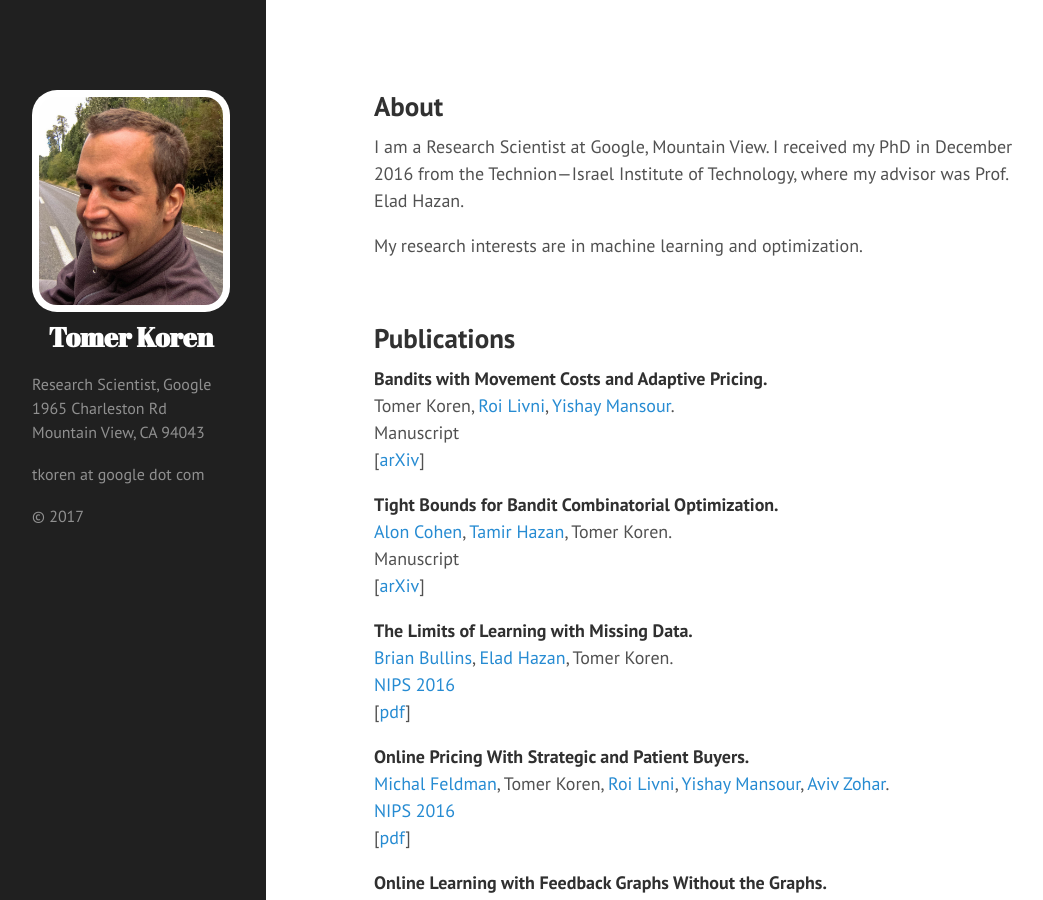
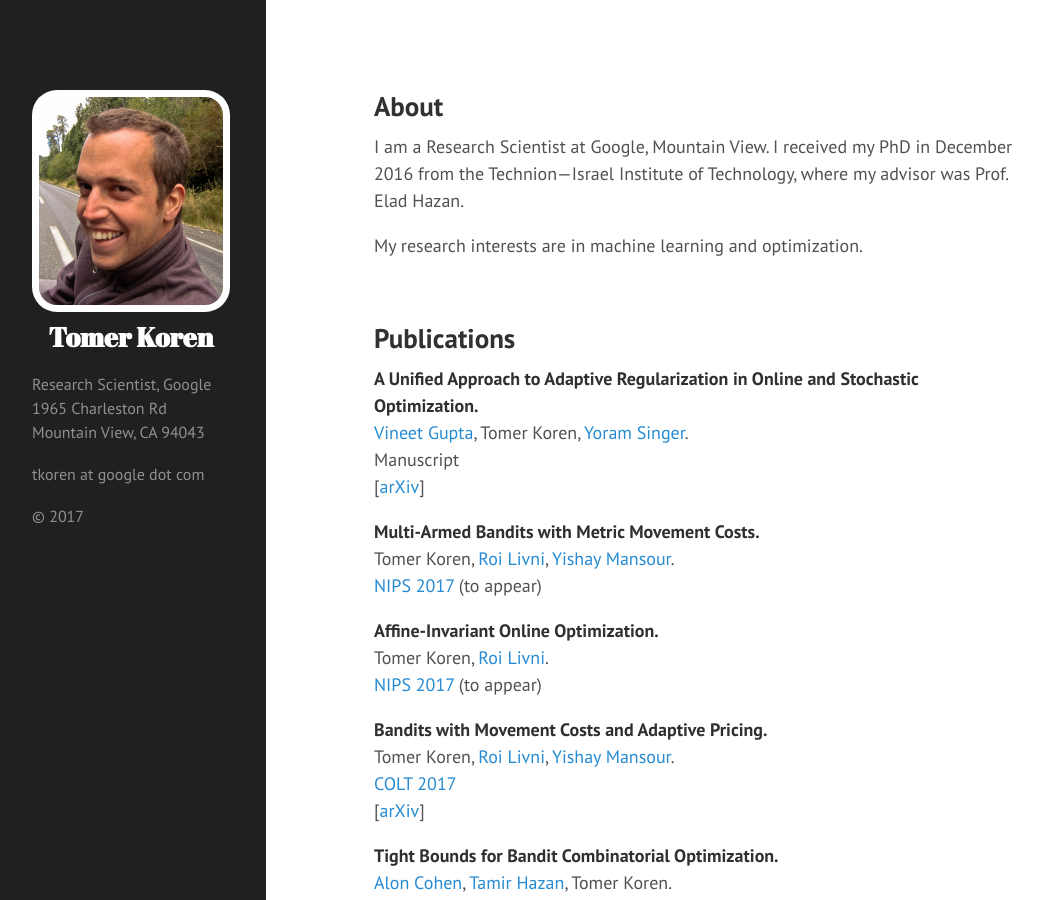
Before and after one commit to tomerkoren/tomerkoren.github.io, a Jekyll site: the page built from index.md, in a window 1280 px wide and 900 px high. Shown: the whole window, without its empty margins (4-1047 px from the left). Built offline with Jekyll 4.4.1, drawn with Linux system fonts in a browser that asks for light colours; the list of posts is cut into pages by our own code.

Commit message:
more papers

```diff
--- a/index.md
+++ b/index.md
@@ -13,6 +13,34 @@ My research interests are in machine learning and optimization.
 <br/>
 ## Publications
 
+**A Unified Approach to Adaptive Regularization in Online and Stochastic Optimization.**
+<br/>
+[Vineet Gupta](http://www-cs-students.stanford.edu/~vgupta/),
+Tomer Koren,
+[Yoram Singer](http://www.cs.princeton.edu/~ysinger/).
+<br/>
+Manuscript
+<br/>
+[[arXiv](http://arxiv.org/abs/1706.06569)]
+
+**Multi-Armed Bandits with Metric Movement Costs.**
+<br/>
+Tomer Koren,
+[Roi Livni](http://www.cs.princeton.edu/~rlivni/),
+[Yishay Mansour](http://www.tau.ac.il/~mansour/).
+<br/>
+[NIPS 2017](http://nips.cc/Conferences/2017/) (to appear)
+<!-- <br/> -->
+<!-- [[arXiv](http://arxiv.org/abs/1702.07444)] -->
+
+**Affine-Invariant Online Optimization.**
+<br/>
+Tomer Koren,
+[Roi Livni](http://www.cs.princeton.edu/~rlivni/).
+<br/>
+[NIPS 2017](http://nips.cc/Conferences/2017/) (to appear)
+<!-- <br/> -->
+<!-- [[arXiv](http://arxiv.org/abs/1702.07444)] -->
 
 **Bandits with Movement Costs and Adaptive Pricing.**
 <br/>
@@ -20,7 +48,7 @@ Tomer Koren,
 [Roi Livni](http://www.cs.princeton.edu/~rlivni/),
 [Yishay Mansour](http://www.tau.ac.il/~mansour/).
 <br/>
-Manuscript
+[COLT 2017](http://www.learningtheory.org/colt2017/)
 <br/>
 [[arXiv](http://arxiv.org/abs/1702.07444)]
 
@@ -31,7 +59,7 @@ Manuscript
 [Tamir Hazan](http://ie.technion.ac.il/~tamir.hazan/),
 Tomer Koren.
 <br/>
-Manuscript
+[COLT 2017](http://www.learningtheory.org/colt2017/)
 <br/>
 [[arXiv](http://arxiv.org/abs/1702.07539)]
 
```
